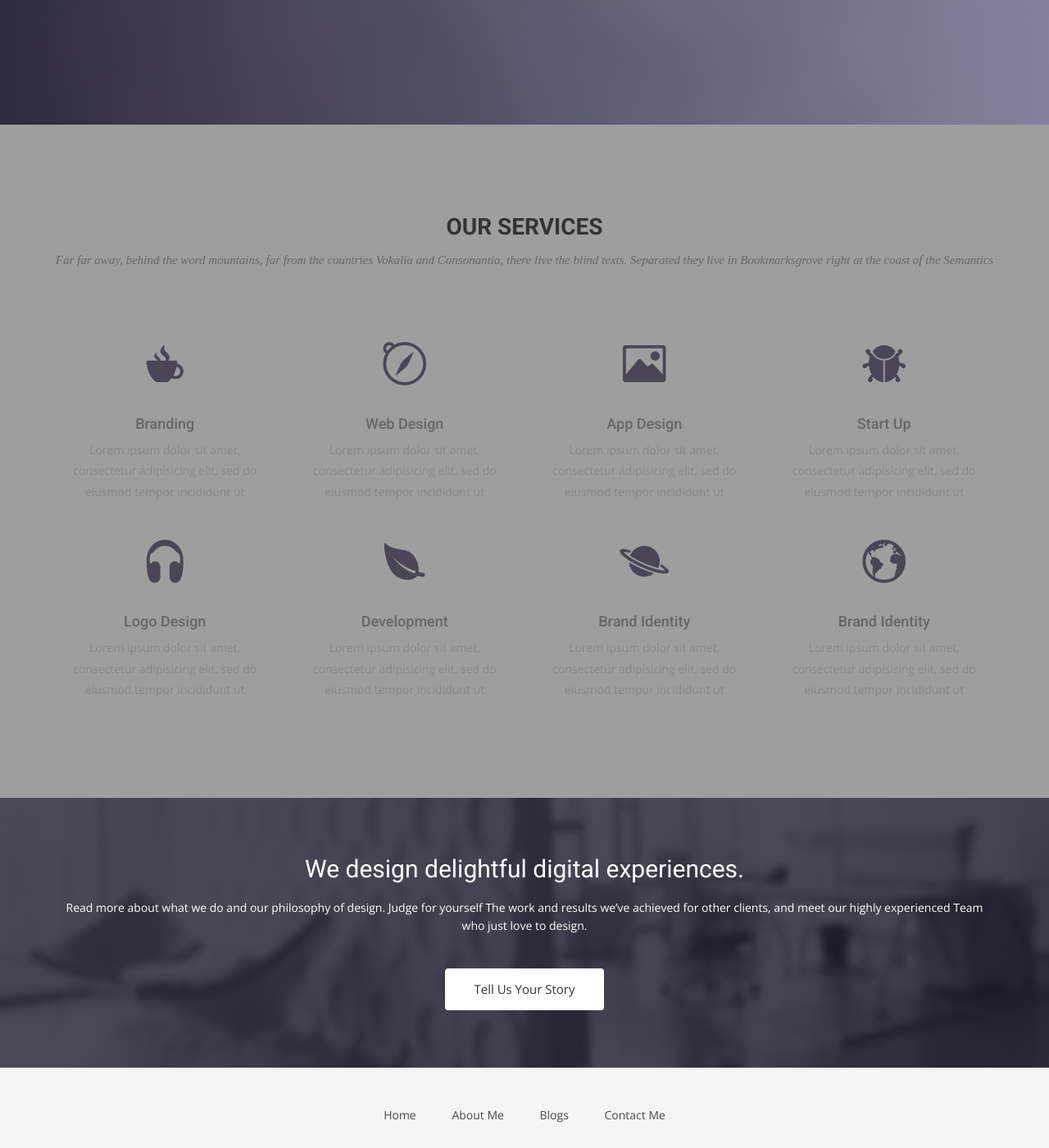
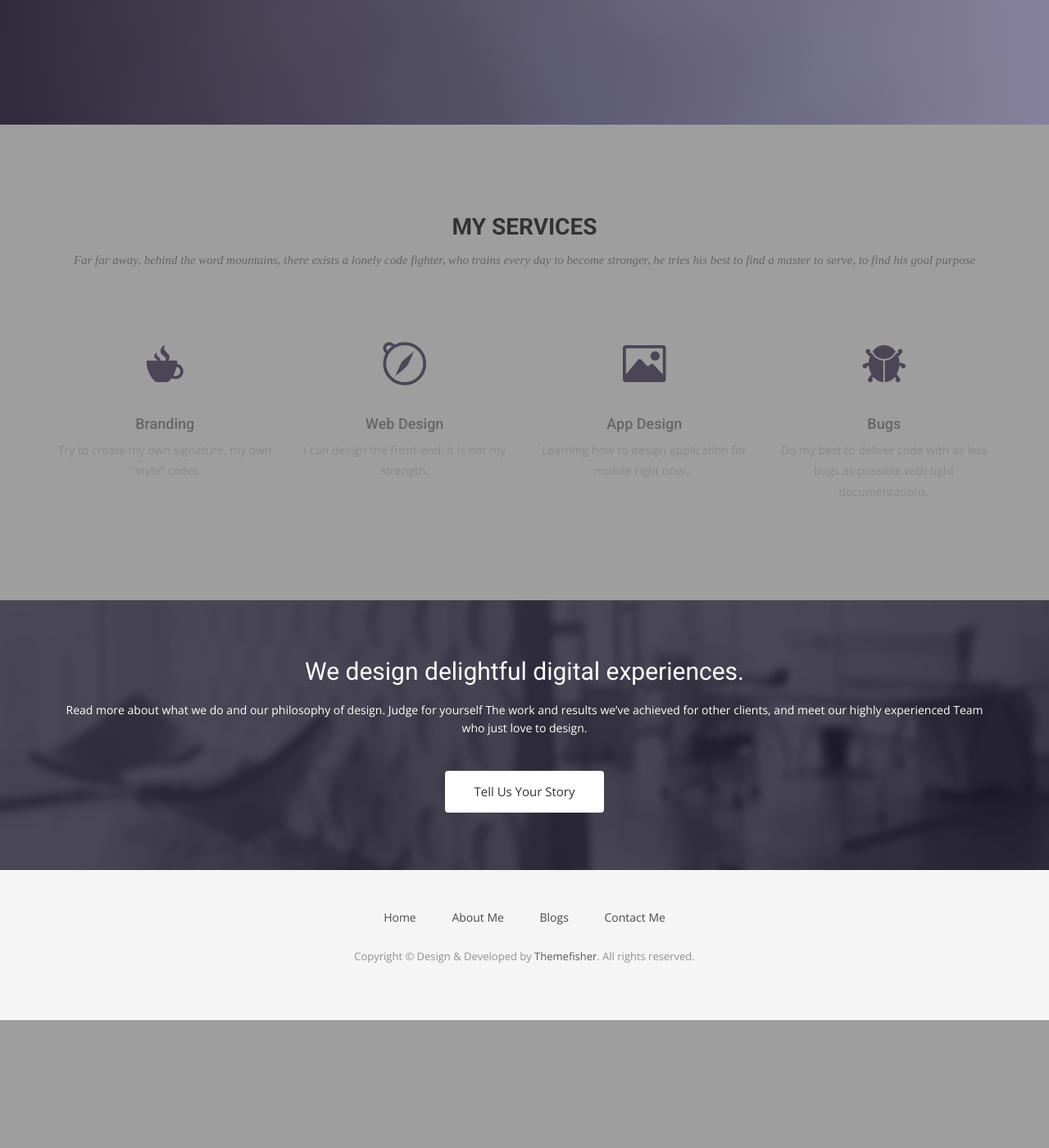
Before and after one commit to khtran1994/my-jekyll-blog, a Jekyll site: the page built from index.html, in a window 1280 px wide and 1400 px high, scrolled down 683 px. Shown: the whole window at 82% size. Built offline with Jekyll 4.4.1, drawn with Linux system fonts in a browser that asks for light colours; nearby versions of some CDN libraries; some web fonts are replaced; comment, search, counter and statistics services are not loaded; after the commit the page ends 1927 px from its top, so only the background shows below that.

Commit message:
Update home-services.html

```diff
--- a/_includes/home-services.html
+++ b/_includes/home-services.html
@@ -3,8 +3,8 @@
     <div class="container">
       <div class="row">
         <div class="section-title">
-          <h2>Our Services</h2>
-          <p>Far far away, behind the word mountains, far from the countries Vokalia and Consonantia, there live the blind texts. Separated they live in Bookmarksgrove right at the coast of the Semantics</p>
+          <h2>My Services</h2>
+          <p>Far far away, behind the word mountains, there exists a lonely code fighter, who trains every day to become stronger, he tries his best to find a master to serve, to find his goal purpose</p>
         </div>
       </div>
       <div class="row ">
@@ -12,56 +12,28 @@
           <div class="service-item">
             <i class="icon ion-coffee"></i>
             <h4>Branding</h4>
-            <p>Lorem ipsum dolor sit amet, consectetur adipisicing elit, sed do eiusmod tempor incididunt ut </p>
+            <p>Try to create my own signature, my own "style" codes</p>
           </div>
         </div>
         <div class="col-sm-6 col-md-3">
           <div class="service-item">
             <i class="ion-compass"></i>
             <h4>Web Design</h4>
-            <p>Lorem ipsum dolor sit amet, consectetur adipisicing elit, sed do eiusmod tempor incididunt ut </p>
+            <p>I can design the front-end; it is not my strength. </p>
           </div>
         </div>
         <div class="col-sm-6 col-md-3">
           <div class="service-item">
             <i class="ion-image"></i>
             <h4>App Design</h4>
-            <p>Lorem ipsum dolor sit amet, consectetur adipisicing elit, sed do eiusmod tempor incididunt ut </p>
+            <p>Learning how to design application for mobile right now...</p>
           </div>
         </div>
         <div class="col-sm-6 col-md-3">
           <div class="service-item">
             <i class="ion-bug"></i>
-            <h4>Start Up</h4>
-            <p>Lorem ipsum dolor sit amet, consectetur adipisicing elit, sed do eiusmod tempor incididunt ut </p>
-          </div>
-        </div>
-        <div class="col-sm-6 col-md-3">
-          <div class="service-item">
-            <i class="ion-headphone"></i>
-            <h4>Logo Design</h4>
-            <p>Lorem ipsum dolor sit amet, consectetur adipisicing elit, sed do eiusmod tempor incididunt ut </p>
-          </div>
-        </div>
-        <div class="col-sm-6 col-md-3">
-          <div class="service-item">
-            <i class="ion-leaf"></i>
-            <h4>Development</h4>
-            <p>Lorem ipsum dolor sit amet, consectetur adipisicing elit, sed do eiusmod tempor incididunt ut </p>
-          </div>
-        </div>
-        <div class="col-sm-6 col-md-3">
-          <div class="service-item">
-            <i class="ion-planet"></i>
-            <h4>Brand Identity</h4>
-            <p>Lorem ipsum dolor sit amet, consectetur adipisicing elit, sed do eiusmod tempor incididunt ut </p>
-          </div>
-        </div>
-        <div class="col-sm-6 col-md-3">
-          <div class="service-item">
-            <i class="ion-earth"></i>
-            <h4>Brand Identity</h4>
-            <p>Lorem ipsum dolor sit amet, consectetur adipisicing elit, sed do eiusmod tempor incididunt ut </p>
+            <h4>Bugs</h4>
+            <p>Do my best to deliver code with as less bugs as possible with tight documentations. </p>
           </div>
         </div>
       </div>
```
